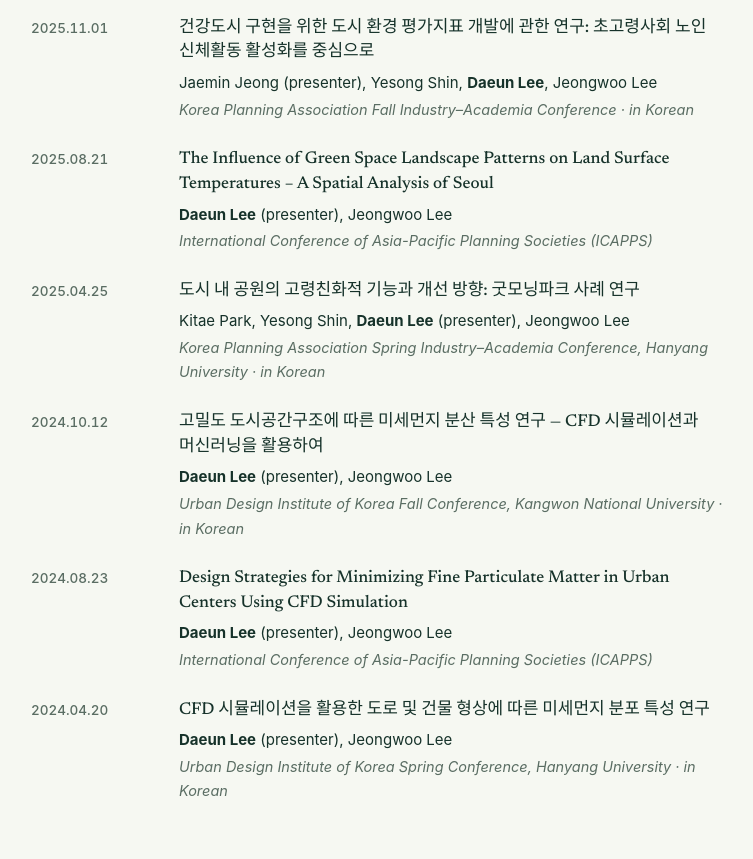
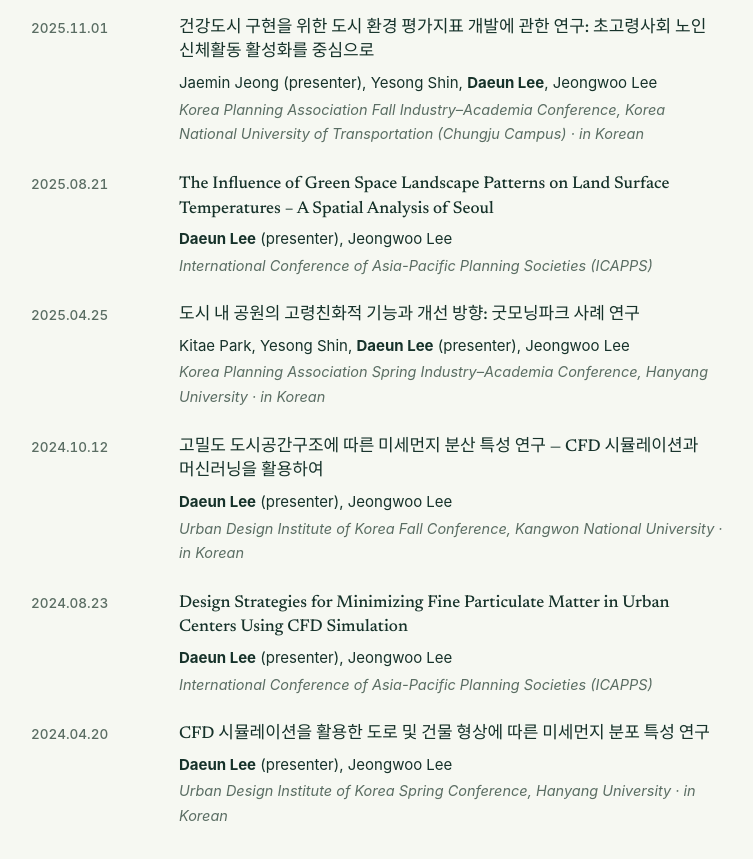
Before and after one commit to dana4832/dana4832.github.io, a plain HTML site: page index.html in a window 1280 px wide. Shown: the part 3732-4591 px from the top of the page, without its empty margins (387-1140 px from the left). Drawn offline with Linux system fonts and the light colour scheme; a web font is replaced by a local one.

Commit message:
Add venue to 2025.11.01 KPA fall talk
Co-Authored-By: Claude Fable 5.2 <noreply@anthropic.com>

```diff
--- a/index.html
+++ b/index.html
@@ -311,7 +311,7 @@
           <div>
             <h3 lang="ko">건강도시 구현을 위한 도시 환경 평가지표 개발에 관한 연구: 초고령사회 노인 신체활동 활성화를 중심으로</h3>
             <p class="authors"><span data-l="en">Jaemin Jeong (presenter), Yesong Shin, <strong>Daeun Lee</strong>, Jeongwoo Lee</span><span data-l="ko">정재민(발표), 신예송, <strong>이다은</strong>, 이정우</span></p>
-            <p class="venue"><span data-l="en">Korea Planning Association Fall Industry–Academia Conference · in Korean</span><span data-l="ko">대한국토·도시계획학회 추계산학학술대회</span></p>
+            <p class="venue"><span data-l="en">Korea Planning Association Fall Industry–Academia Conference, Korea National University of Transportation (Chungju Campus) · in Korean</span><span data-l="ko">대한국토·도시계획학회 추계산학학술대회, 국립한국교통대학교 충주캠퍼스</span></p>
           </div>
         </li>
         <li>
```
